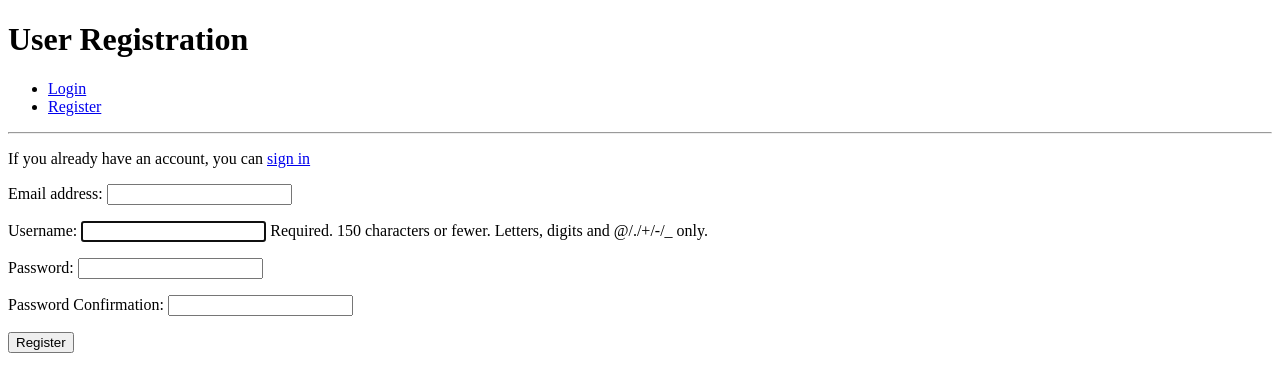
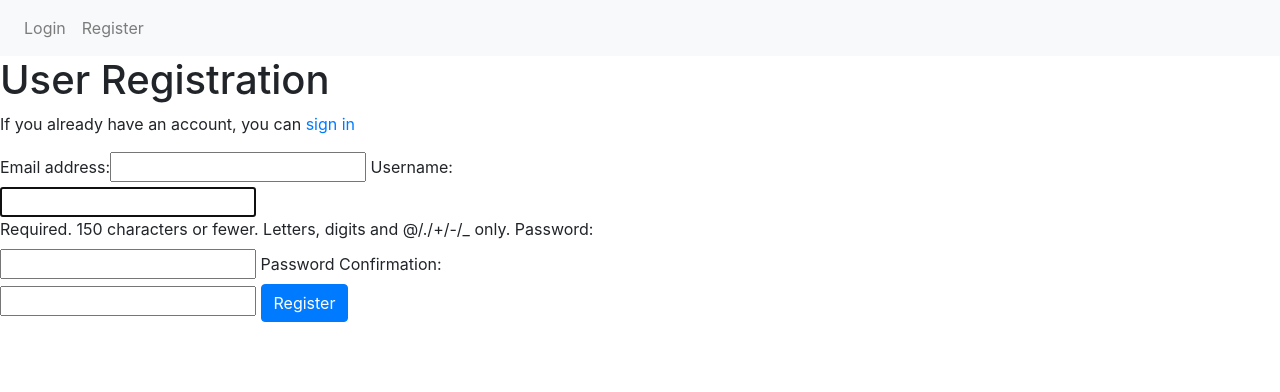
Before and after one commit to HeimirDavid/Django-authentication, a Django app: page /accounts/register/ in a window 1280 px wide. Shown: the top 392 px of the page. Run offline with Django 3.2, Linux system fonts and the light colour scheme; some libraries are stand-ins or nearby versions.

Commit message:
Bootstrap added to forms and custom css applied to forms

```diff
--- a/accounts/templates/login.html
+++ b/accounts/templates/login.html
@@ -1,4 +1,6 @@
 {% extends 'base.html' %}
+
+{% load bootstrap_tags %}
 
 {% block page_title %}Login Page{% endblock %}
 
@@ -7,8 +9,8 @@
 {% block content %}
 <form method="POST">
     {% csrf_token %}
-    {{ login_form }}
-    <button type="submit">Login</button>
+    {{ login_form | as_bootstrap }}
+    <button class="btn btn-primary" type="submit">Login</button>
 </form>
 
 <p><a href="{% url 'password_reset' %}">Reset Password</a></p>
--- a/accounts/templates/registration.html
+++ b/accounts/templates/registration.html
@@ -1,4 +1,6 @@
 {% extends 'base.html' %}
+
+{% load bootstrap_tags %}
 
 {% block page_title %}Registration Page{% endblock %}
 
@@ -9,7 +11,7 @@
 
 <form method="POST">
     {% csrf_token %}
-    {{ registration_form.as_p }}
-    <button type="submit">Register</button>
+    {{ registration_form | as_bootstrap }}
+    <button class="btn btn-primary" type="submit">Register</button>
 </form>
 {% endblock %}
--- a/django_auth/settings.py
+++ b/django_auth/settings.py
@@ -41,6 +41,7 @@
     'django.contrib.sessions',
     'django.contrib.messages',
     'django.contrib.staticfiles',
+    'django_forms_bootstrap',
     'accounts',
 ]
 
@@ -127,6 +128,9 @@
 # https://docs.djangoproject.com/en/1.11/howto/static-files/
 
 STATIC_URL = '/static/'
+STATICFILES_DIRS = [
+    os.path.join(BASE_DIR, "static")
+]
 
 MESSAGE_STORAGE = "django.contrib.messages.storage.session.SessionStorage"
 
--- /dev/null
+++ b/static/css/style.css
@@ -0,0 +1,3 @@
+form {
+    width: 50%;
+}
--- a/templates/base.html
+++ b/templates/base.html
@@ -1,26 +1,29 @@
+{% load staticfiles %}
 <!DOCTYPE html>
 <html lang="en">
 <head>
     <meta charset="UTF-8">
     <meta name="viewport" content="width=device-width, initial-scale=1.0">
     <meta http-equiv="X-UA-Compatible" content="ie=edge">
+    <!-- Bootrap CDN -->
+    <link rel="stylesheet" href="https://stackpath.bootstrapcdn.com/bootstrap/4.4.1/css/bootstrap.min.css" integrity="sha384-Vkoo8x4CGsO3+Hhxv8T/Q5PaXtkKtu6ug5TOeNV6gBiFeWPGFN9MuhOf23Q9Ifjh" crossorigin="anonymous">
+    <link rel="stylesheet" href="{% static 'css/style.css' %}">
+
     <title>{% block page_title %}{% endblock %}</title>
 </head>
 <body>
-    <h1>{% block page_heading %}{% endblock %}</h1>
-
-    <nav>
-        <ul>
+    <nav class="navbar navbar-expand-sm navbar-light bg-light">
+        <ul class="navbar-nav">
             {% if user.is_authenticated %}
-                <li><a href="{% url 'profile' %}">Profile</a></li>
-                <li><a href="{% url 'logout' %}">Logout</a></li>
+                <li class="nav-item"><a class="nav-link" href="{% url 'profile' %}">Profile</a></li>
+                <li class="nav-item"><a class="nav-link" href="{% url 'logout' %}">Logout</a></li>
             {% else %}
-                <li><a href="{% url 'login' %}">Login</a></li>
-                <li><a href="{% url 'registration' %}">Register</a></li>
+                <li class="nav-item"><a class="nav-link" href="{% url 'login' %}">Login</a></li>
+                <li class="nav-item"><a class="nav-link" href="{% url 'registration' %}">Register</a></li>
             {% endif %}
         </ul>
     </nav>
-    <hr>
+    <h1>{% block page_heading %}{% endblock %}</h1>
     {% if messages %}
     <div>
         {% for message in messages %}
```
Also changed, not shown: db.sqlite3.
